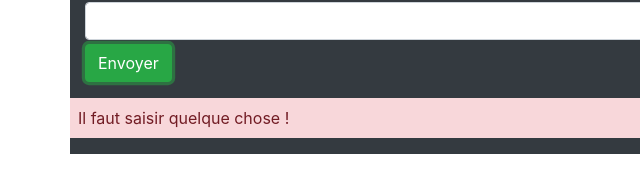
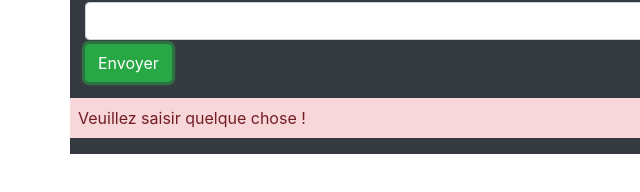
Before and after one commit to OpenClassrooms-Student-Center/5543061-ecrivez-du-javascript-pour-le-web-activity, a plain HTML site: page index.html in a window 1280 px wide. Both pictures are taken after a click on the button "Envoyer". Shown: the part 282-474 px from the top of the page, 0-640 px from the left. Drawn offline with nearby package versions, Linux system fonts and the light colour scheme.

Commit message:
Revert "Changed language"
This reverts commit 6945a4dc87e96c47500759e2a9733596bf542128.

```diff
--- a/functions.js
+++ b/functions.js
@@ -14,7 +14,7 @@ newsLetterButton.addEventListener('click', () => {
     findAlert.parentElement.removeChild(findAlert);
   }
   if (!newsLetterEmail.value) {
-    newParagraph.textContent = 'Il faut saisir quelque chose !';
+    newParagraph.textContent = 'Veuillez saisir quelque chose !';
     newParagraph.classList.add('alert-danger', 'w-100', 'p-2');
     newParagraph.setAttribute('id', 'alert');
     newsLetterSection.appendChild(newParagraph);
```
Also changed, not shown: blog.html (+1 -1 lines).
